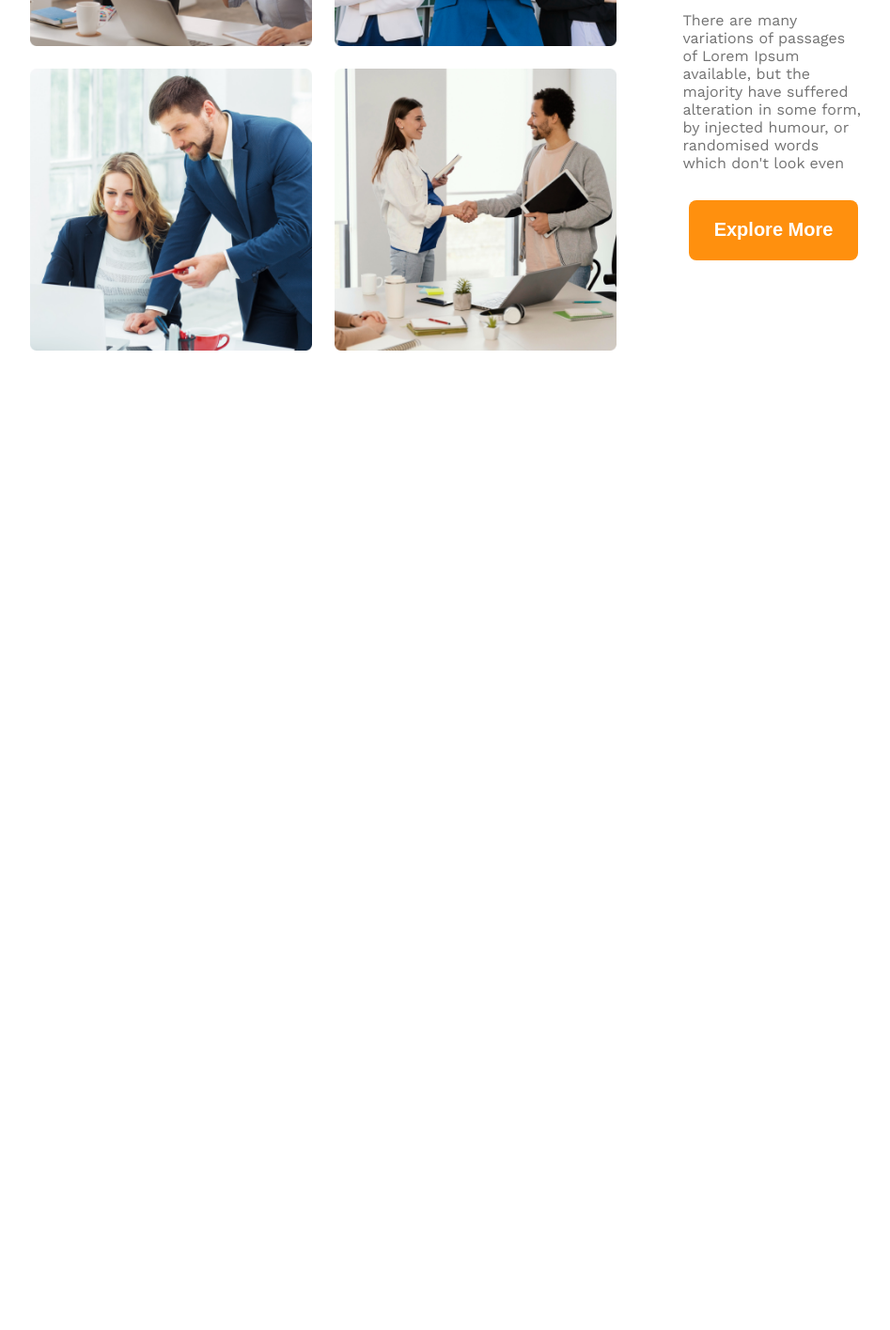
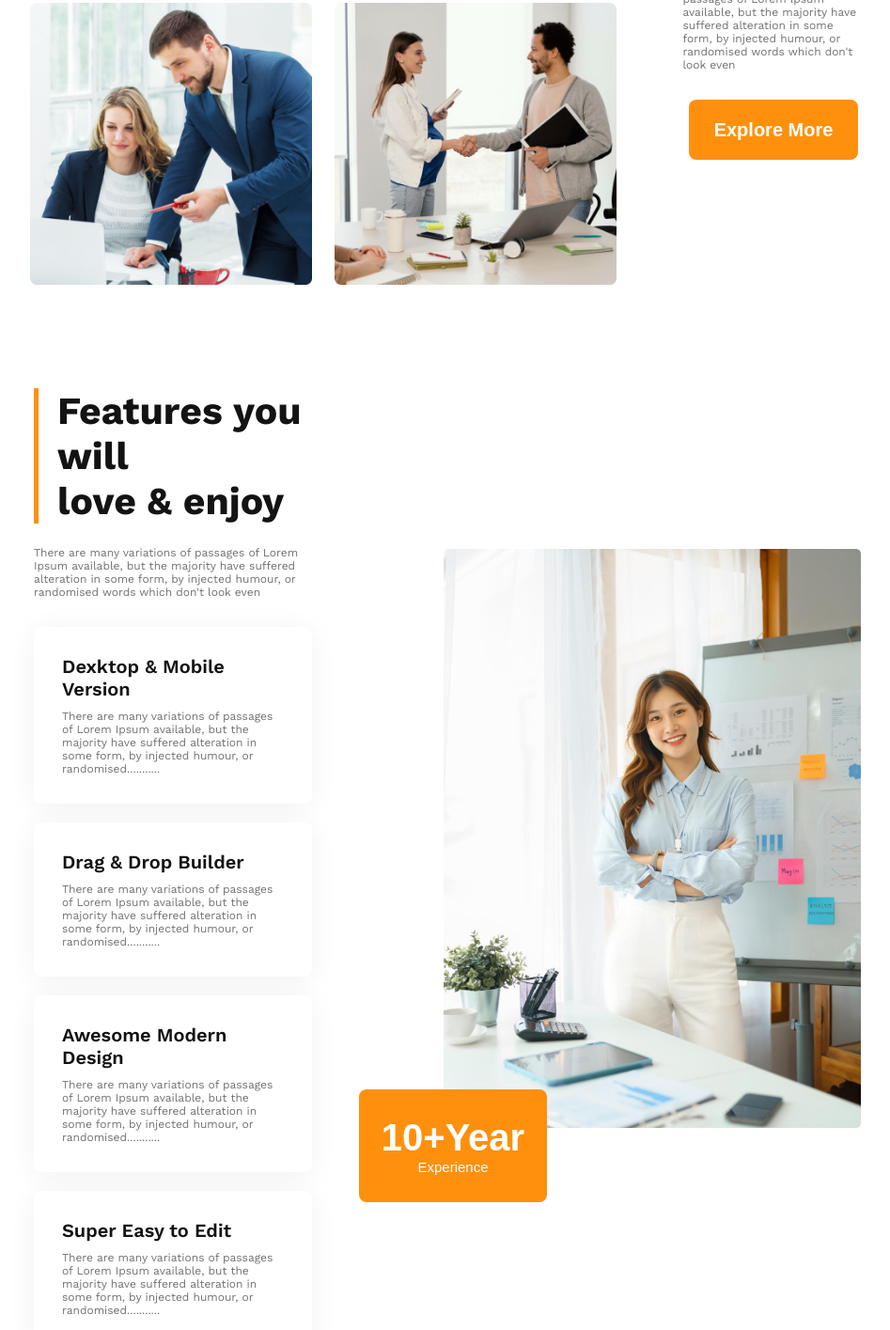
Before and after one commit to Saeedullah15/responsive-g3-architects, a plain HTML site: page index.html in a window 1280 px wide. Shown: the part 1385-2800 px from the top of the page at 94% size, without its empty margins (164-1111 px from the left). Before the commit the page ends 1868 px from the top, so only its background shows below. Drawn offline with nearby package versions, Linux system fonts and the light colour scheme; a web font is replaced by a local one.

Commit message:
features-2 section

```diff
--- a/index.html
+++ b/index.html
@@ -52,6 +52,48 @@
                 <button class="btn-1">Explore More</button>
             </div>
         </section>
+        <!-- features-2 section -->
+        <section class="features-2-container">
+            <div class="features-2-details">
+                <div class="features-2-details-headings">
+                    <h3>Features you will</h3>
+                    <h3>love & enjoy</h3>
+                </div>
+                <p>There are many variations of passages of Lorem Ipsum available, but the majority have suffered
+                    alteration in some form, by injected humour, or randomised words which don't look even
+                </p>
+                <div class="features-2-card-container">
+                    <div class="features-2-card">
+                        <h6>Dexktop & Mobile Version</h6>
+                        <p>There are many variations of passages of Lorem Ipsum available, but the majority have
+                            suffered alteration in some form, by injected humour, or randomised...........
+                        </p>
+                    </div>
+                    <div class="features-2-card">
+                        <h6>Drag & Drop Builder</h6>
+                        <p>There are many variations of passages of Lorem Ipsum available, but the majority have
+                            suffered alteration in some form, by injected humour, or randomised...........
+                        </p>
+                    </div>
+                    <div class="features-2-card">
+                        <h6>Awesome Modern Design</h6>
+                        <p>There are many variations of passages of Lorem Ipsum available, but the majority have
+                            suffered alteration in some form, by injected humour, or randomised...........
+                        </p>
+                    </div>
+                    <div class="features-2-card">
+                        <h6>Super Easy to Edit</h6>
+                        <p>There are many variations of passages of Lorem Ipsum available, but the majority have
+                            suffered alteration in some form, by injected humour, or randomised...........
+                        </p>
+                    </div>
+                </div>
+            </div>
+            <div class="features-2-img">
+                <img src="images/architect.png" alt="">
+                <button>10+Year <span>Experience</span></button>
+            </div>
+        </section>
     </main>
     <footer>
 
--- a/style.css
+++ b/style.css
@@ -26,7 +26,7 @@ header {
     display: flex;
     justify-content: space-between;
     align-items: center;
-    padding: 50px 200px 100px;
+    padding: 30px 200px 50px;
 }
 
 .header-container h3 {
@@ -94,7 +94,7 @@ header {
 .brand-new-info p {
     margin-top: 20px;
     font-weight: 400;
-    font-size: 16px;
+    font-size: 12px;
     color: #727272;
 }
 
@@ -174,7 +174,7 @@ header {
 .features-info p {
     margin-top: 20px;
     font-weight: 400;
-    font-size: 16px;
+    font-size: 12px;
     color: #727272;
 }
 
@@ -191,3 +191,123 @@ header {
         margin-bottom: 40px;
     }
 }
+
+/* features-2 section styles */
+.features-2-container {
+    display: flex;
+    justify-content: center;
+    align-items: center;
+    gap: 50px;
+    margin: 100px 200px;
+}
+
+.features-2-details {
+    width: 40%;
+}
+
+.features-2-details>p {
+    font-weight: 400;
+    font-size: 12px;
+    color: #727272;
+    margin-top: 24px;
+    margin-bottom: 30px;
+}
+
+.features-2-details-headings {
+    font-weight: 700;
+    font-size: 35px;
+    color: #131313;
+    border-left: 5px solid #FF900E;
+}
+
+.features-2-details-headings h3 {
+    margin-left: 20px;
+}
+
+.features-2-img {
+    width: 60%;
+    position: relative;
+    padding-left: 90px;
+    padding-bottom: 75px;
+}
+
+.features-2-img button {
+    position: absolute;
+    bottom: 0;
+    left: 0;
+    width: 200px;
+    height: 120px;
+    background: #FF900E;
+    border-radius: 8px;
+    font-weight: 700;
+    font-size: 40px;
+    text-align: center;
+    color: #FFFFFF;
+    border: none;
+}
+
+.features-2-img span {
+    display: block;
+    font-weight: 500;
+    font-size: 15px;
+    text-align: center;
+    color: #FFFFFF;
+}
+
+.features-2-img img {
+    width: 100%;
+}
+
+.features-2-card {
+    background: #FFFFFF;
+    box-shadow: 0px 4px 30px rgba(0, 0, 0, 0.06);
+    border-radius: 8px;
+    margin-bottom: 20px;
+    padding: 30px;
+}
+
+.features-2-card h6 {
+    font-weight: 600;
+    font-size: 20px;
+    color: #131313;
+}
+
+.features-2-card p {
+    font-weight: 400;
+    font-size: 12px;
+    color: #727272;
+    margin-top: 10px;
+}
+
+@media only screen and (max-width: 576px) {
+    .features-2-container {
+        flex-direction: column-reverse;
+        margin: 0 auto;
+        padding: 20px;
+        gap: 50px;
+        margin-top: 50px;
+    }
+
+    .features-2-img button {
+        position: relative;
+        width: 90%;
+    }
+
+    .features-2-details {
+        width: 100%;
+    }
+
+    .features-2-img {
+        width: 100%;
+        padding-left: 0px;
+        padding-bottom: 0px;
+        display: flex;
+        flex-direction: column;
+        justify-content: center;
+        align-items: center;
+    }
+
+    .features-2-img img {
+        width: 90%;
+    }
+}
```
